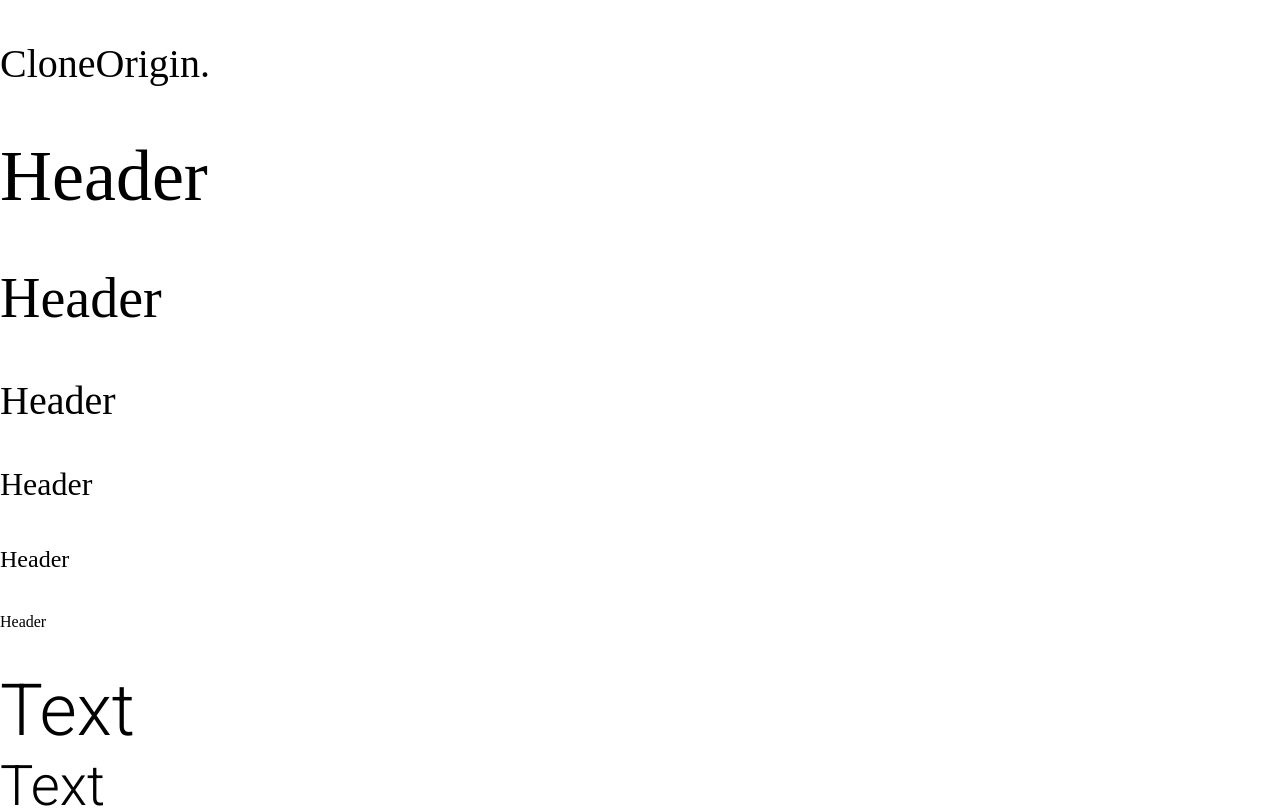
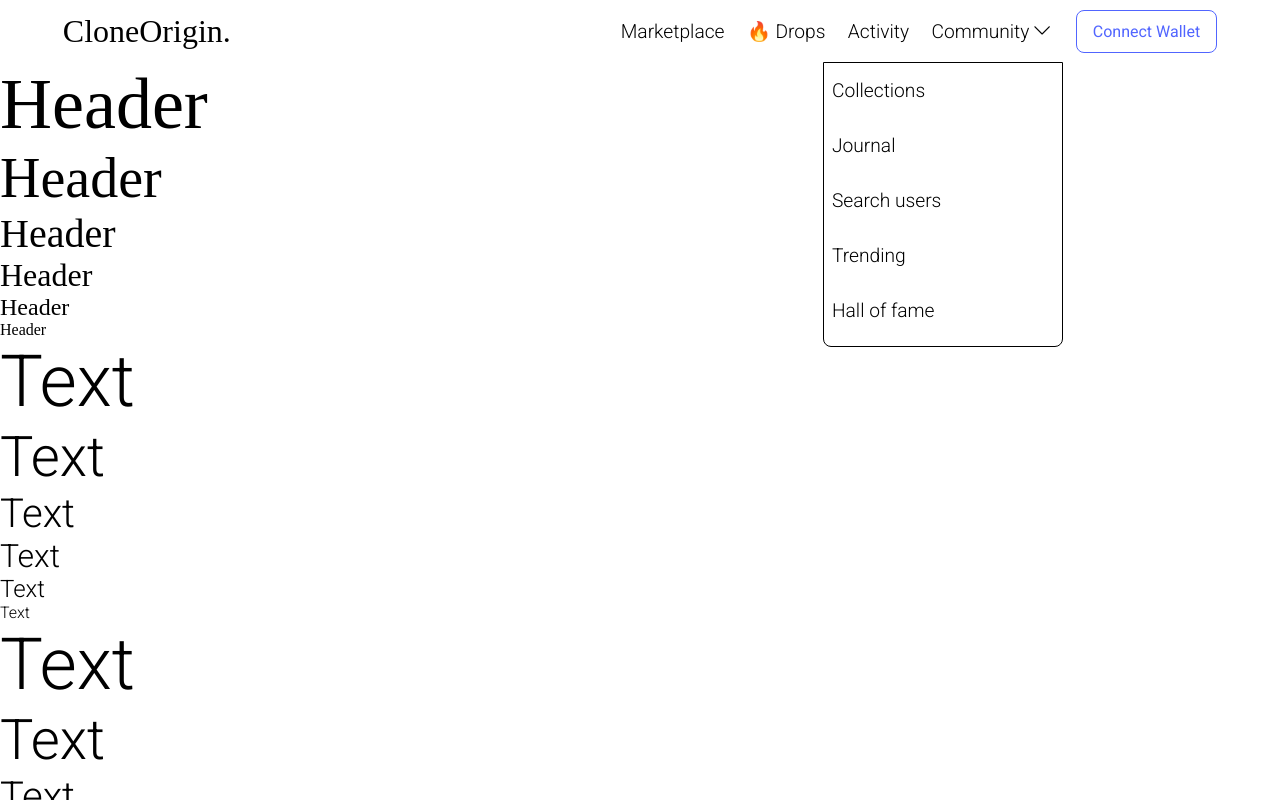
Before and after one commit to NokTNL/clone-origin, a React (Create React App) app: page / in a window 1280 px wide. Shown: the top 808 px of the page. Built offline with nearby package versions, Linux system fonts and the light colour scheme; a web font is replaced by a local one.

Commit message:
Finish NavBar layout

```diff
--- a/package.json
+++ b/package.json
@@ -7,6 +7,7 @@
     "@testing-library/jest-dom": "^5.16.1",
     "@testing-library/react": "^12.1.2",
     "@testing-library/user-event": "^13.5.0",
+    "bootstrap-icons": "^1.8.1",
     "graphql": "^16.3.0",
     "graphql-request": "^4.1.0",
     "react": "^17.0.2",
--- a/src/App.js
+++ b/src/App.js
@@ -1,11 +1,14 @@
-import { useEffect } from "react";
+import { useEffect, useState } from "react";
+import styled from "styled-components";
 
 import dataLoader from "./scripts/dataLoader";
 
 import NavBar from "./components/Navbar";
-import Button from "./components/UI/Button";
-import Header from "./components/Header";
-import Footer from "./components/Footer";
+
+const StyledDiv = styled.div`
+  height: 100vh;
+  overflow: ${({ isShowingMenu }) => (isShowingMenu ? "hidden" : "scroll")};
+`;
 
 function App() {
   // State initialisation code
@@ -13,9 +16,14 @@ function App() {
     // dataLoader();
   }, []);
 
+  const [isShowingMenu, setIsShowingMenu] = useState(false);
+
   return (
-    <div className="App">
-      <NavBar />
+    <StyledDiv isShowingMenu={isShowingMenu} className="App">
+      <NavBar
+        isShowingMenu={isShowingMenu}
+        setIsShowingMenu={setIsShowingMenu}
+      />
       <h1>Header</h1>
       <h2>Header</h2>
       <h3>Header</h3>
@@ -28,18 +36,19 @@ function App() {
       <div className="text-4">Text</div>
       <div className="text-5">Text</div>
       <div className="text-6">Text</div>
-      <Button color="primary">
-        <div className="text-6 weight-400">
-          View <b>marketplace</b>
-        </div>
-      </Button>
-      <Button color="white">
-        <div className="text-6">Find out more</div>
-      </Button>
-      <Button>
-        <div className="text-6">Find out more</div>
-      </Button>
-    </div>
+      <div className="text-1">Text</div>
+      <div className="text-2">Text</div>
+      <div className="text-3">Text</div>
+      <div className="text-4">Text</div>
+      <div className="text-5">Text</div>
+      <div className="text-6">Text</div>
+      <div className="text-1">Text</div>
+      <div className="text-2">Text</div>
+      <div className="text-3">Text</div>
+      <div className="text-4">Text</div>
+      <div className="text-5">Text</div>
+      <div className="text-6">Text</div>
+    </StyledDiv>
   );
 }
 
--- a/src/components/Navbar.js
+++ b/src/components/Navbar.js
@@ -1,9 +1,107 @@
-export default function NavBar() {
+import styled from "styled-components";
+
+import Button from "./UI/Button";
+import MainMenu from "./Navbar/MainMenu";
+import CommunityMenu from "./Navbar/CommunityMenu";
+import MaxWidthContainer from "./UI/MaxWidthContainer";
+
+// breakpoint for reponsive layout
+const breakpoint = "850px";
+
+const StyledNav = styled.nav`
+  padding: 0 0.8rem;
+  position: sticky;
+  top: 0;
+  z-index: 999;
+  background-color: white;
+
+  @media (min-width: ${breakpoint}) {
+    display: flex;
+  }
+`;
+
+const Container1 = styled.div`
+  display: flex;
+  justify-content: space-between;
+  align-items: center;
+`;
+
+const Container2 = styled.div`
+  position: absolute;
+  left: 0;
+  padding: 0 0 0 0.8rem;
+  width: 100vw;
+  background-color: white;
+
+  /* Transition on toggle */
+  transform: translateX(
+    ${({ isShowingMenu }) => (isShowingMenu ? 0 : "100vw")}
+  );
+  transition: transform 0.4s cubic-bezier(0.59, 0.04, 0.49, 0.95);
+
+  @media (min-width: ${({ breakpoint }) => breakpoint}) {
+    position: static;
+    margin: 0;
+
+    transition: none;
+    transform: none;
+
+    display: flex;
+    align-items: center;
+    justify-content: flex-end;
+  }
+`;
+
+const Brand = styled.a`
+  padding: 0.8rem 0 0.8rem 0;
+`;
+
+const ToggleMenuBotton = styled(Button)`
+  @media (min-width: ${breakpoint}) {
+    display: none;
+  }
+`;
+
+const ConnectWalletButton = styled(Button)`
+  margin: 1rem 0 14rem 0;
+  align-self: center;
+
+  @media (min-width: ${breakpoint}) {
+    margin: 0 0 0 0.8rem;
+  }
+`;
+
+export default function NavBar({ isShowingMenu, setIsShowingMenu }) {
+  const handleToggleMenu = () => {
+    setIsShowingMenu((prev) => !prev);
+  };
+
+  // For tracking if "Community" Button is rendered already
+
   return (
-    <nav>
-      <a href="#">
-        <h3>CloneOrigin.</h3>
-      </a>
-    </nav>
+    <MaxWidthContainer>
+      <StyledNav>
+        <Container1>
+          <Brand href="#">
+            <h4>CloneOrigin.</h4>
+          </Brand>
+          <ToggleMenuBotton onClick={handleToggleMenu}>
+            {isShowingMenu ? (
+              <i class="bi bi-x-lg"></i>
+            ) : (
+              <i className="bi bi-list"></i>
+            )}
+          </ToggleMenuBotton>
+        </Container1>
+
+        <Container2 breakpoint={breakpoint} isShowingMenu={isShowingMenu}>
+          <MainMenu breakpoint={breakpoint} />
+          <CommunityMenu breakpoint={breakpoint} />
+          <ConnectWalletButton color="primary">
+            <span className="text-6 weight-400">Connect Wallet</span>
+          </ConnectWalletButton>
+        </Container2>
+      </StyledNav>
+    </MaxWidthContainer>
   );
 }
--- /dev/null
+++ b/src/components/Navbar/CommunityMenu.js
@@ -0,0 +1,101 @@
+import { useState } from "react";
+import styled from "styled-components";
+
+import MenuItem from "./MenuItem";
+
+const Container = styled.div`
+  position: relative;
+`;
+
+const Title = styled.span`
+  display: none;
+
+  @media (min-width: ${({ breakpoint }) => breakpoint}) {
+    display: block;
+    padding: 1.2rem 0.7rem;
+    font-size: 1.2rem;
+    cursor: pointer;
+
+    &:hover {
+      background-color: #e1e1e1;
+    }
+  }
+`;
+
+const DownIcon = styled.i`
+  margin-left: 0.2rem;
+`;
+
+const Menu = styled.ul`
+  @media (min-width: ${({ breakpoint }) => breakpoint}) {
+    /* position: absolute needs a positioned parent */
+    position: absolute;
+    right: 0;
+    width: 15rem;
+    display: ${({ isDisplaying }) => (isDisplaying ? "block" : "none")};
+    border: 0.05rem solid black;
+    border-bottom-left-radius: 0.5rem;
+    border-bottom-right-radius: 0.5rem;
+    padding-bottom: 0.5rem;
+  }
+`;
+
+const SpecialMenuItem = styled(MenuItem)`
+  @media (min-width: ${({ breakpoint }) => breakpoint}) {
+    & > * {
+      padding: 1rem 0.5rem;
+    }
+  }
+`;
+
+// List of community menu items
+const commMenuItems = [
+  {
+    title: "Collections",
+    url: "#",
+    isCommunity: true,
+  },
+  {
+    title: "Journal",
+    url: "#",
+    isCommunity: true,
+  },
+  {
+    title: "Search users",
+    url: "#",
+    isCommunity: true,
+  },
+  {
+    title: "Trending",
+    url: "#",
+    isCommunity: true,
+  },
+  {
+    title: "Hall of fame",
+    url: "#",
+    isCommunity: true,
+  },
+];
+
+export default function CommunityMenu({ breakpoint }) {
+  const [isDisplayingItems, setIsDisplayingItems] = useState(true);
+
+  const handleToggleItems = () => {
+    setIsDisplayingItems((prev) => !prev);
+  };
+
+  return (
+    <Container>
+      <Title breakpoint={breakpoint} onClick={handleToggleItems}>
+        Community<DownIcon className="bi bi-chevron-down"></DownIcon>
+      </Title>
+      <Menu isDisplaying={isDisplayingItems} breakpoint={breakpoint}>
+        {commMenuItems.map((item) => (
+          <SpecialMenuItem key={item.title} breakpoint={breakpoint}>
+            <a href={item.url}>{item.title}</a>
+          </SpecialMenuItem>
+        ))}
+      </Menu>
+    </Container>
+  );
+}
--- /dev/null
+++ b/src/components/Navbar/MainMenu.js
@@ -0,0 +1,47 @@
+import styled from "styled-components";
+import MenuItem from "./MenuItem";
+
+const StyledMenu = styled.ul`
+  @media (min-width: ${({ breakpoint }) => breakpoint}) {
+    display: flex;
+  }
+`;
+
+const SpecialMenuItem = styled(MenuItem)`
+  @media (min-width: ${({ breakpoint }) => breakpoint}) {
+    & > * {
+      padding: 1.2rem 0.7rem;
+    }
+  }
+`;
+
+// List of nav items
+const mainMenuItems = [
+  {
+    title: "Marketplace",
+    url: "#",
+    isCommunity: false,
+  },
+  {
+    title: "🔥 Drops",
+    url: "#",
+    isCommunity: false,
+  },
+  {
+    title: "Activity",
+    url: "#",
+    isCommunity: false,
+  },
+];
+
+export default function MainMenu({ breakpoint }) {
+  return (
+    <StyledMenu breakpoint={breakpoint}>
+      {mainMenuItems.map((item) => (
+        <SpecialMenuItem key={item.title} breakpoint={breakpoint}>
+          <a href={item.url}>{item.title}</a>
+        </SpecialMenuItem>
+      ))}
+    </StyledMenu>
+  );
+}
--- /dev/null
+++ b/src/components/Navbar/MenuItem.js
@@ -0,0 +1,22 @@
+import styled from "styled-components";
+
+const MenuItem = styled.li`
+  font-size: 1.2rem;
+  display: flex;
+  align-items: center;
+
+  &:hover {
+    background-color: #e1e1e1;
+  }
+
+  & > * {
+    padding: 1rem 0;
+    flex: 1;
+  }
+
+  & > a {
+    display: inline-block;
+  }
+`;
+
+export default MenuItem;
--- /dev/null
+++ b/src/components/UI/MaxWidthContainer.js
@@ -0,0 +1,13 @@
+import styled from "styled-components";
+
+const MaxWidthContainer = styled.div`
+  max-width: 1600px;
+  margin-left: auto;
+  margin-right: auto;
+
+  @media (min-width: 1000px) {
+    padding: 0 50px;
+  }
+`;
+
+export default MaxWidthContainer;
--- /dev/null
+++ b/src/components/UI/Overlay.js
@@ -0,0 +1,5 @@
+import "./Overlay.css";
+
+export default function Overlay(props) {
+  return <div className="overlay">{props.children}</div>;
+}
--- a/src/index.css
+++ b/src/index.css
@@ -4,7 +4,16 @@
 /* Global HTML element styles */
 
 html,
-body {
+body,
+ul,
+li,
+menu,
+h1,
+h2,
+h3,
+h4,
+h5,
+h6 {
   margin: 0;
   padding: 0;
 }
@@ -12,6 +21,20 @@ body {
 * {
   font-family: Roboto, san-serif;
   font-weight: 300;
+  box-sizing: border-box;
+}
+
+strong,
+b {
+  font-weight: 600;
+}
+
+button {
+  cursor: pointer;
+}
+
+li {
+  list-style: none;
 }
 
 h1,
@@ -57,15 +80,6 @@ a {
   color: inherit;
 }
 
-strong,
-b {
-  font-weight: 600;
-}
-
-button {
-  cursor: pointer;
-}
-
 /* Global classes */
 
 .text-1 {
--- a/src/index.js
+++ b/src/index.js
@@ -6,6 +6,8 @@ import store from "./store/mainStore";
 import App from "./App";
 // normalize.css + global styles
 import "./index.css";
+// Bootstrap icons
+import "bootstrap-icons/font/bootstrap-icons.css";
 
 ReactDOM.render(
   <React.StrictMode>
```
Also changed, not shown: src/components/UI/Overlay.css (added, +17 -0 lines), 1 other file (tests, documents, lock files or other folders).
